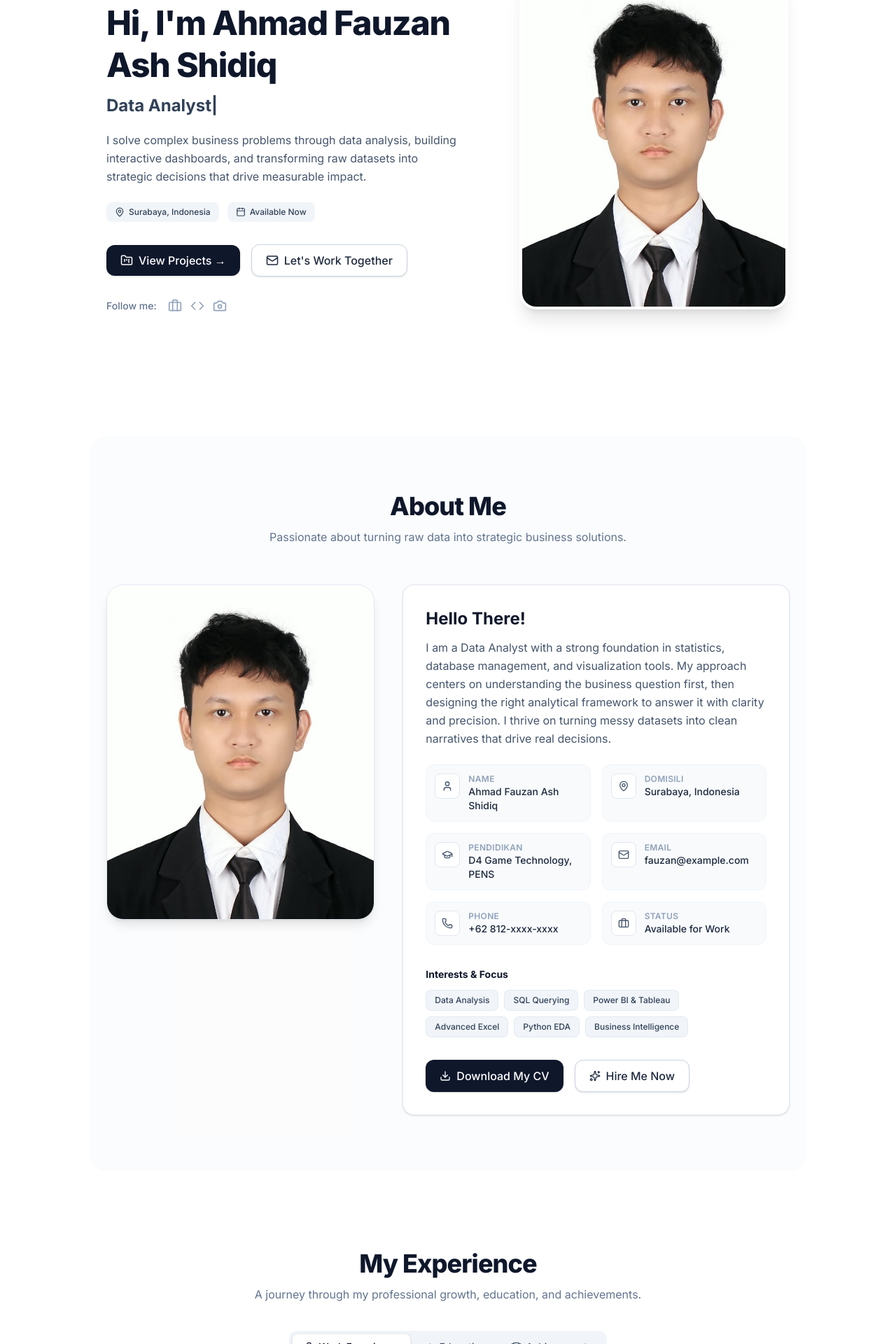
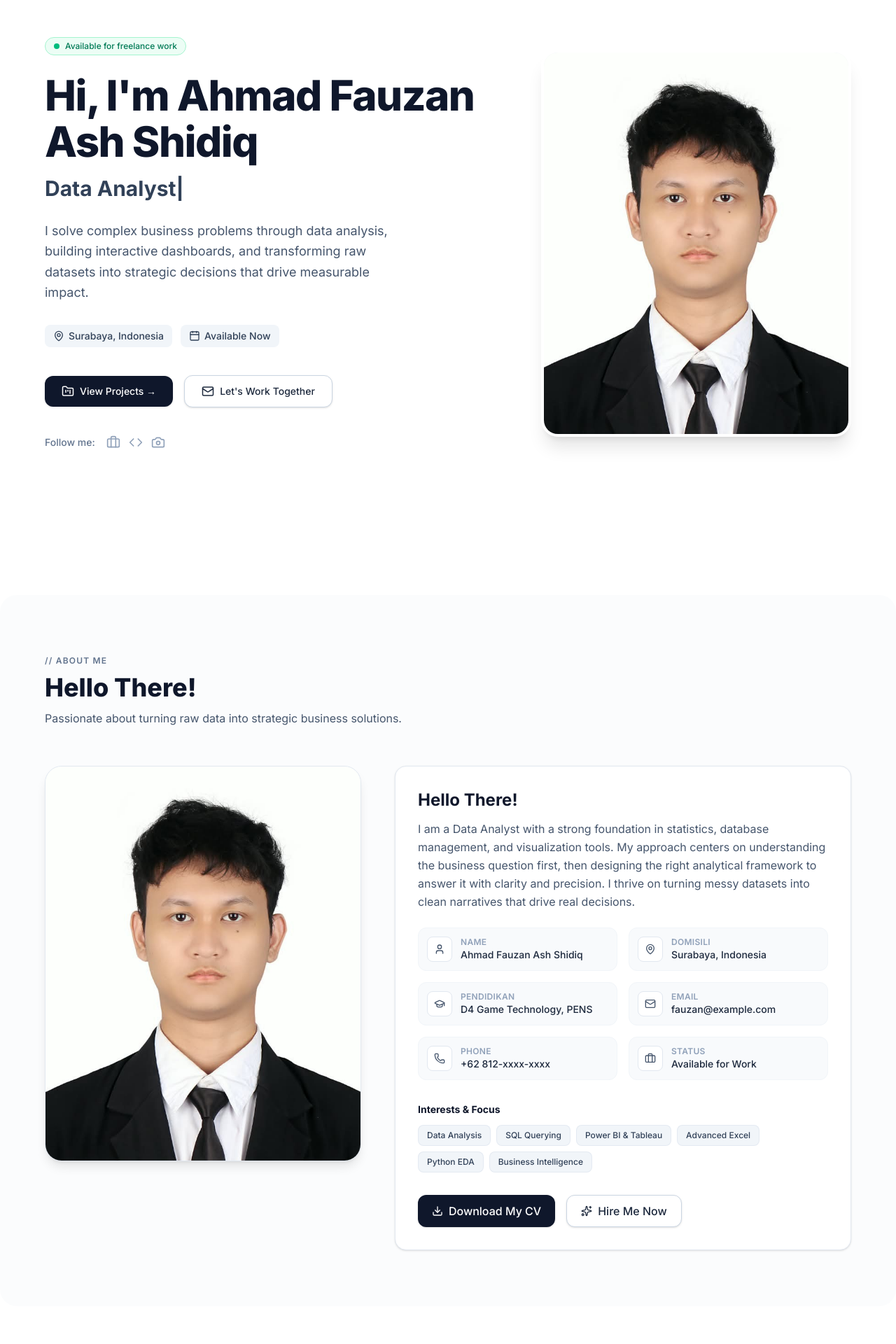
Before and after one commit to kiyuuwaii/Ahmad-Fauzan-data-analyst-portfolio, a Next.js app: page / in a window 1280 px wide. Shown: the part 155-2075 px from the top of the page at 70% size. Built offline with nearby package versions, Linux system fonts and the light colour scheme.

Commit message:
Refactor: widen layout container and apply modern left-aligned section headers

```diff
--- a/app/page.tsx
+++ b/app/page.tsx
@@ -7,7 +7,7 @@ import ContactSection from "@/components/sections/ContactSection";
 
 export default function Home() {
   return (
-    <main className="max-w-5xl mx-auto px-4 sm:px-6 pb-24 space-y-28">
+    <main className="max-w-6xl xl:max-w-7xl mx-auto px-6 sm:px-10 lg:px-16 pt-32 pb-24 space-y-36">
       <HeroSection />
       <AboutSection />
       <ExperienceSection />
--- a/components/sections/AboutSection.tsx
+++ b/components/sections/AboutSection.tsx
@@ -19,20 +19,21 @@ const interests = [
 
 export default function AboutSection() {
   return (
-    <section id="about" className="scroll-mt-28 bg-slate-50/50 -mx-4 sm:-mx-6 px-4 sm:px-6 py-20 rounded-3xl">
-      <div className="max-w-5xl mx-auto">
-        {/* Section header */}
-        <div className="text-center mb-14">
-          <h2 className="text-3xl sm:text-4xl font-extrabold text-slate-900 tracking-tight mb-3">About Me</h2>
-          <p className="text-slate-500 max-w-xl mx-auto">
+    <section id="about" className="scroll-mt-28 bg-slate-50/60 -mx-6 sm:-mx-10 lg:-mx-16 px-6 sm:px-10 lg:px-16 py-20 rounded-3xl">
+      <div className="max-w-6xl xl:max-w-7xl mx-auto">
+        {/* Section header - left aligned */}
+        <div className="mb-14">
+          <span className="text-xs font-semibold text-slate-500 uppercase tracking-widest">// ABOUT ME</span>
+          <h2 className="text-3xl sm:text-4xl font-extrabold text-slate-900 mt-2 mb-3">Hello There!</h2>
+          <p className="text-slate-600 max-w-2xl">
             Passionate about turning raw data into strategic business solutions.
           </p>
         </div>
 
-        <div className="grid grid-cols-1 lg:grid-cols-12 gap-10 items-start">
+        <div className="grid grid-cols-1 lg:grid-cols-12 gap-12 items-start">
           {/* Left: Photo */}
           <div className="lg:col-span-5">
-            <div className="relative aspect-[4/5] w-full max-w-sm mx-auto rounded-3xl overflow-hidden shadow-lg border border-slate-200 bg-slate-100">
+            <div className="relative aspect-[4/5] w-full rounded-3xl overflow-hidden shadow-lg border border-slate-200 bg-slate-100">
               <Image
                 src="/Foto-Formal-2-Croped.jpeg"
                 alt="Ahmad Fauzan Ash Shidiq"
@@ -44,7 +45,7 @@ export default function AboutSection() {
 
           {/* Right: Detail card */}
           <div className="lg:col-span-7 flex flex-col gap-8">
-            <div className="bg-white border border-slate-200 rounded-2xl shadow-sm p-6 sm:p-8">
+            <div className="bg-white border border-slate-200 rounded-2xl shadow-sm p-6 sm:p-8 w-full">
               <h3 className="text-2xl font-bold text-slate-900 mb-3">Hello There!</h3>
               <p className="text-slate-600 leading-relaxed mb-6">
                 I am a Data Analyst with a strong foundation in statistics, database management, and visualization tools. My approach centers on understanding the business question first, then designing the right analytical framework to answer it with clarity and precision. I thrive on turning messy datasets into clean narratives that drive real decisions.
@@ -55,7 +56,7 @@ export default function AboutSection() {
                 {infoCards.map((card) => {
                   const Icon = card.icon;
                   return (
-                    <div key={card.label} className="flex items-start gap-3 p-3 bg-slate-50 rounded-xl border border-slate-100">
+                    <div key={card.label} className="flex items-start gap-3 p-3 bg-slate-50 rounded-xl border border-slate-100 w-full">
                       <div className="w-9 h-9 rounded-lg bg-white border border-slate-200 flex items-center justify-center flex-shrink-0 text-slate-600">
                         <Icon size={16} />
                       </div>
--- a/components/sections/ContactSection.tsx
+++ b/components/sections/ContactSection.tsx
@@ -2,15 +2,16 @@ import { Mail, MapPin, Phone, ArrowRight, Briefcase, Code, Camera } from "lucide
 
 export default function ContactSection() {
   return (
-    <section id="contact" className="scroll-mt-28">
-      <div className="text-center mb-14">
-        <h2 className="text-3xl sm:text-4xl font-extrabold text-slate-900 tracking-tight mb-3">Let&apos;s Connect</h2>
-        <p className="text-slate-500 max-w-xl mx-auto">
+    <section id="contact" className="scroll-mt-36">
+      <div className="mb-14">
+        <span className="text-xs font-semibold text-slate-500 uppercase tracking-widest">// GET IN TOUCH</span>
+        <h2 className="text-3xl sm:text-4xl font-extrabold text-slate-900 mt-2 mb-3">Let&apos;s Connect</h2>
+        <p className="text-slate-600 max-w-2xl">
           Have a data project in mind or want to discuss potential collaboration? Reach out directly.
         </p>
       </div>
 
-      <div className="grid grid-cols-1 md:grid-cols-2 gap-8 max-w-4xl mx-auto">
+      <div className="grid grid-cols-1 lg:grid-cols-2 gap-12 w-full">
         {/* Left: Contact info */}
         <div className="flex flex-col gap-6">
           <div className="bg-white border border-slate-200 rounded-2xl shadow-sm p-6 flex flex-col gap-5">
--- a/components/sections/ExperienceSection.tsx
+++ b/components/sections/ExperienceSection.tsx
@@ -53,16 +53,17 @@ export default function ExperienceSection() {
   const [activeTab, setActiveTab] = useState("work");
 
   return (
-    <section id="experience" className="scroll-mt-28 max-w-4xl mx-auto">
-      <div className="text-center mb-10">
-        <h2 className="text-3xl sm:text-4xl font-extrabold text-slate-900 tracking-tight mb-3">My Experience</h2>
-        <p className="text-slate-500 max-w-xl mx-auto">
+    <section id="experience" className="scroll-mt-36 w-full">
+      <div className="mb-10">
+        <span className="text-xs font-semibold text-slate-500 uppercase tracking-widest">// EXPERIENCE</span>
+        <h2 className="text-3xl sm:text-4xl font-extrabold text-slate-900 mt-2 mb-3">My Experience</h2>
+        <p className="text-slate-600 max-w-2xl">
           A journey through my professional growth, education, and achievements.
         </p>
       </div>
 
       {/* Sub-tabs */}
-      <div className="flex justify-center mb-10">
+      <div className="flex justify-start mb-10">
         <div className="bg-slate-100 p-1 rounded-xl inline-flex gap-1">
           {tabs.map((tab) => {
             const Icon = tab.icon;
--- a/components/sections/HeroSection.tsx
+++ b/components/sections/HeroSection.tsx
@@ -25,11 +25,11 @@ export default function HeroSection() {
   }, []);
 
   return (
-    <section id="home" className="scroll-mt-28 pt-28 pb-16">
-      <div className="grid grid-cols-1 lg:grid-cols-12 gap-8 items-center">
-        <div className="lg:col-span-7 flex flex-col items-center lg:items-start text-center lg:text-left">
+    <section id="home" className="scroll-mt-36 pt-10 lg:pt-20 pb-16">
+      <div className="grid grid-cols-1 lg:grid-cols-12 gap-12 lg:gap-16 items-center">
+        <div className="lg:col-span-7 flex flex-col items-start text-left">
           {/* Available badge */}
-          <div className="bg-emerald-50 text-emerald-700 border border-emerald-200 rounded-full px-3 py-1 text-xs font-medium inline-flex items-center gap-2 mb-5">
+          <div className="bg-emerald-50 text-emerald-700 border border-emerald-200 rounded-full px-3 py-1 text-xs font-medium inline-flex items-center gap-2 mb-6">
             <span className="relative flex h-2 w-2">
               <span className="animate-ping absolute inline-flex h-full w-full rounded-full bg-emerald-400 opacity-75"></span>
               <span className="relative inline-flex rounded-full h-2 w-2 bg-emerald-500"></span>
@@ -37,40 +37,40 @@ export default function HeroSection() {
             Available for freelance work
           </div>
 
-          <h1 className="text-4xl sm:text-5xl font-extrabold text-slate-900 tracking-tight mb-3 leading-tight">
+          <h1 className="text-5xl sm:text-6xl font-extrabold text-slate-900 tracking-tight mb-4 leading-[1.1]">
             Hi, I&apos;m Ahmad Fauzan<br />Ash Shidiq
           </h1>
 
-          <div className="text-xl sm:text-2xl font-bold text-slate-700 mb-4 h-9">
+          <div className="text-2xl sm:text-3xl font-bold text-slate-700 mb-6 h-10">
             {typedText}
             <span className={`${showCursor ? "opacity-100" : "opacity-0"} transition-opacity`}>|</span>
           </div>
 
-          <p className="text-slate-600 leading-relaxed text-sm sm:text-base mb-6 max-w-lg">
+          <p className="text-slate-600 leading-relaxed text-base sm:text-lg mb-8 max-w-lg">
             I solve complex business problems through data analysis, building interactive dashboards, and transforming raw datasets into strategic decisions that drive measurable impact.
           </p>
 
           {/* Quick badges */}
-          <div className="flex flex-wrap gap-3 mb-8 justify-center lg:justify-start">
-            <span className="bg-slate-100 text-slate-700 text-xs px-3 py-1.5 rounded-lg inline-flex items-center gap-1.5 font-medium">
-              <MapPin size={14} /> Surabaya, Indonesia
+          <div className="flex flex-wrap gap-3 mb-10 justify-start">
+            <span className="bg-slate-100 text-slate-700 text-sm px-3 py-1.5 rounded-lg inline-flex items-center gap-1.5 font-medium">
+              <MapPin size={16} /> Surabaya, Indonesia
             </span>
-            <span className="bg-slate-100 text-slate-700 text-xs px-3 py-1.5 rounded-lg inline-flex items-center gap-1.5 font-medium">
-              <Calendar size={14} /> Available Now
+            <span className="bg-slate-100 text-slate-700 text-sm px-3 py-1.5 rounded-lg inline-flex items-center gap-1.5 font-medium">
+              <Calendar size={16} /> Available Now
             </span>
           </div>
 
           {/* CTA buttons */}
-          <div className="flex flex-wrap items-center gap-4 mb-8 justify-center lg:justify-start">
+          <div className="flex flex-wrap items-center gap-4 mb-10 justify-start">
             <a
               href="#projects"
-              className="bg-slate-900 hover:bg-slate-800 text-white rounded-xl px-5 py-2.5 font-medium shadow-sm transition inline-flex items-center gap-2"
+              className="bg-slate-900 hover:bg-slate-800 text-white rounded-xl px-6 py-3 text-sm font-medium shadow-sm transition inline-flex items-center gap-2"
             >
               <FolderKanban size={18} /> View Projects &rarr;
             </a>
             <a
               href="#contact"
-              className="bg-white hover:bg-slate-50 text-slate-800 border border-slate-300 rounded-xl px-5 py-2.5 font-medium shadow-sm transition inline-flex items-center gap-2"
+              className="bg-white hover:bg-slate-50 text-slate-800 border border-slate-300 rounded-xl px-6 py-3 text-sm font-medium shadow-sm transition inline-flex items-center gap-2"
             >
               <Mail size={18} /> Let&apos;s Work Together
             </a>
@@ -88,8 +88,8 @@ export default function HeroSection() {
         </div>
 
         {/* Portrait */}
-        <div className="lg:col-span-5 w-full max-w-sm mx-auto">
-          <div className="relative aspect-[4/5] w-full rounded-3xl shadow-xl border-4 border-white overflow-hidden bg-slate-100">
+        <div className="lg:col-span-5 flex justify-center lg:justify-end w-full mt-8 lg:mt-0">
+          <div className="relative aspect-[4/5] w-full max-w-md rounded-3xl shadow-xl border-4 border-white overflow-hidden bg-slate-100">
             <Image
               src="/Foto-Formal-2-Croped.jpeg"
               alt="Ahmad Fauzan Ash Shidiq"
--- a/components/sections/SkillsSection.tsx
+++ b/components/sections/SkillsSection.tsx
@@ -25,11 +25,12 @@ const skillGroups = [
 
 export default function SkillsSection() {
   return (
-    <section id="skills" className="scroll-mt-28 bg-slate-50/50 -mx-4 sm:-mx-6 px-4 sm:px-6 py-20 rounded-3xl">
-      <div className="max-w-5xl mx-auto">
-        <div className="text-center mb-14">
-          <h2 className="text-3xl sm:text-4xl font-extrabold text-slate-900 tracking-tight mb-3">Skills & Tools</h2>
-          <p className="text-slate-500 max-w-xl mx-auto">
+    <section id="skills" className="scroll-mt-36 bg-slate-50/50 -mx-4 sm:-mx-6 lg:-mx-16 px-4 sm:px-6 lg:px-16 py-20 rounded-3xl">
+      <div className="w-full">
+        <div className="mb-14">
+          <span className="text-xs font-semibold text-slate-500 uppercase tracking-widest">// TOOLKIT</span>
+          <h2 className="text-3xl sm:text-4xl font-extrabold text-slate-900 mt-2 mb-3">Skills & Tools</h2>
+          <p className="text-slate-600 max-w-2xl">
             The technical toolkit I use to extract, analyze, and communicate data insights.
           </p>
         </div>
```
Also changed, not shown: components/sections/ProjectsSection.tsx (+8 -7 lines).
